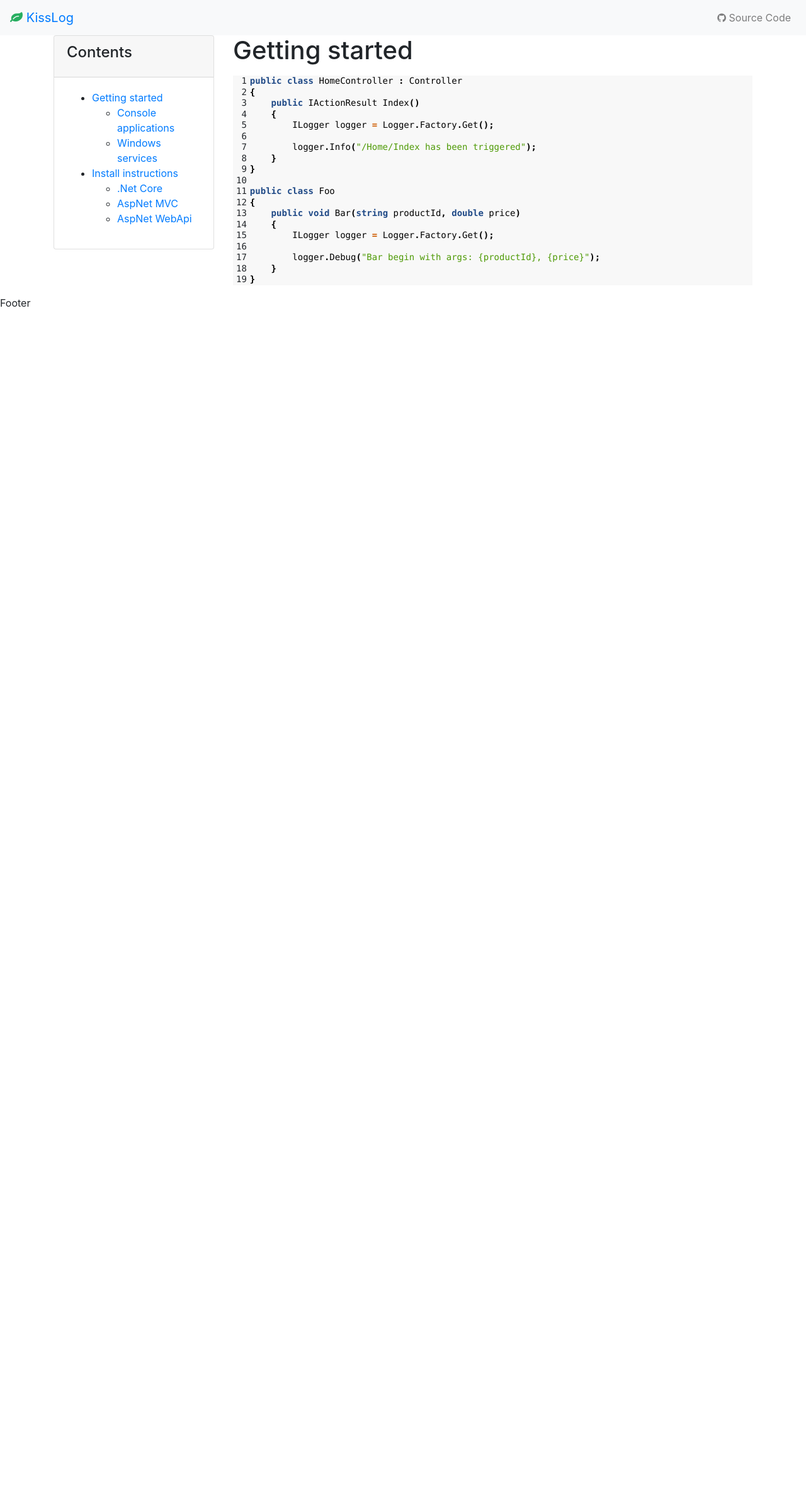
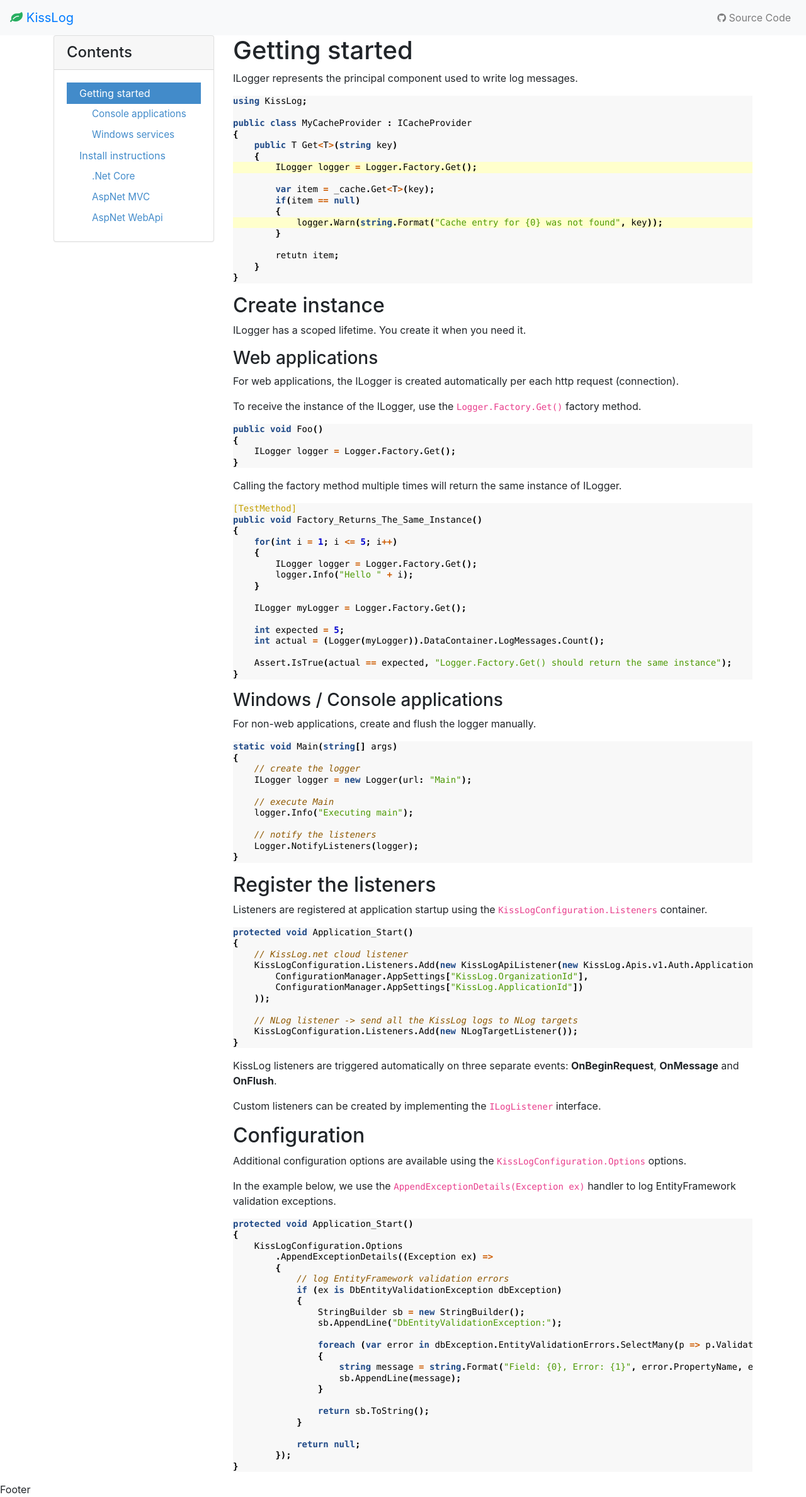
Before and after one commit to KissLog-net/KissLog.Documentation, a Sphinx documentation site: the page built from source/getting-started/index.rst, in a window 1280 px wide. Shown: the whole page at 63% size. Built offline with Sphinx 7.4.7, drawn with Linux system fonts in a browser that asks for light colours; nearby versions of some CDN libraries; library files that are not in the unit come from our copies; before the commit the page ends 900 px from its top, so only the background shows below that.

Commit message:
in progress

```diff
--- /dev/null
+++ b/source/_static/limitless.css
@@ -0,0 +1,11 @@
+.card {
+    margin-bottom:1.25rem;
+    box-shadow:0 1px 2px rgba(0,0,0,.05)
+}
+
+.card-title {
+  position:relative
+}
+.card-header .card-title {
+  margin-bottom:0
+}
--- /dev/null
+++ b/source/_static/styles.css
@@ -0,0 +1,47 @@
+#toctree ul {
+    margin-bottom: 0;
+    padding-left: 0;
+    list-style: none;
+}
+
+#toctree ul > li {
+    position: relative;
+    display: block;
+}
+
+
+/* All levels of nav */
+.bs-sidenav #toctree ul > li > a {
+    display: block;
+    color: #428bca;
+    padding: 5px 20px;
+}
+.bs-sidenav #toctree ul > li > a:hover,
+.bs-sidenav #toctree ul > li > a:focus {
+    text-decoration: none;
+    background-color: #e5e3e9;
+    border-right: 1px solid #dbd8e0;
+}
+.bs-sidenav #toctree ul > .active > a,
+.bs-sidenav #toctree ul > .active:hover > a,
+.bs-sidenav #toctree ul > .active:focus > a {
+  font-weight: bold;
+  color: #563d7c;
+  background-color: transparent;
+  border-right: 1px solid #563d7c;
+}
+
+.bs-sidenav #toctree li a.current,
+.bs-sidenav #toctree li a.current:hover,
+.bs-sidenav #toctree li a.current:focus {
+  color: #fff;
+  background-color: #428bca;
+  text-shadow: none;
+}
+
+.bs-sidenav #toctree ul ul > li > a {
+  padding-top:    5px;
+  padding-bottom: 5px;
+  padding-left: 40px;
+  font-size: 95%;
+}
--- a/source/_themes/bootstrap/layout.html
+++ b/source/_themes/bootstrap/layout.html
@@ -2,7 +2,9 @@
 
 {% set theme_css_files = [
     '_static/bootstrap/dist/css/bootstrap.min.css',
-	'_static/font-awesome/css/font-awesome.min.css'
+    '_static/font-awesome/css/font-awesome.min.css',
+    '_static/limitless.css',
+    '_static/styles.css'
   ]
 %}
 
--- a/source/getting-started/index.rst
+++ b/source/getting-started/index.rst
@@ -1,27 +1,142 @@
 Getting started
 ================
 
+ILogger represents the principal component used to write log messages.
+
 .. code-block:: c#
-    :linenos:
+    :emphasize-lines: 7,12
 
-    public class HomeController : Controller
+    using KissLog;
+
+    public class MyCacheProvider : ICacheProvider
     {
-        public IActionResult Index()
+        public T Get<T>(string key)
         {
             ILogger logger = Logger.Factory.Get();
 
-            logger.Info("/Home/Index has been triggered");
+            var item = _cache.Get<T>(key);
+            if(item == null)
+            {
+                logger.Warn(string.Format("Cache entry for {0} was not found", key));
+            }
+
+            retutn item;
         }
     }
 
-    public class Foo
+Create instance
+-------------------------
+
+ILogger has a scoped lifetime. You create it when you need it.
+
+Web applications
+~~~~~~~~~~~~~~~~~~~~~~~~~~~~~~~~
+
+For web applications, the ILogger is created automatically per each http request (connection).
+
+To receive the instance of the ILogger, use the ``Logger.Factory.Get()`` factory method.
+
+.. code-block:: c#
+
+    public void Foo()
     {
-        public void Bar(string productId, double price)
+        ILogger logger = Logger.Factory.Get();
+    }
+
+Calling the factory method multiple times will return the same instance of ILogger.
+
+.. code-block:: c#
+
+    [TestMethod]
+    public void Factory_Returns_The_Same_Instance()
+    {
+        for(int i = 1; i <= 5; i++)
         {
             ILogger logger = Logger.Factory.Get();
+            logger.Info("Hello " + i);
+        }
 
-            logger.Debug("Bar begin with args: {productId}, {price}");
-        }
+        ILogger myLogger = Logger.Factory.Get();
+
+        int expected = 5;
+        int actual = (Logger(myLogger)).DataContainer.LogMessages.Count();
+
+        Assert.IsTrue(actual == expected, "Logger.Factory.Get() should return the same instance");
+    }
+
+Windows / Console applications
+~~~~~~~~~~~~~~~~~~~~~~~~~~~~~~~~
+
+For non-web applications, create and flush the logger manually.
+
+.. code-block:: c#
+
+    static void Main(string[] args)
+    {
+        // create the logger
+        ILogger logger = new Logger(url: "Main");
+
+        // execute Main
+        logger.Info("Executing main");
+
+        // notify the listeners
+        Logger.NotifyListeners(logger);
+    }
+
+Register the listeners
+-------------------------
+
+Listeners are registered at application startup using the ``KissLogConfiguration.Listeners`` container.
+
+.. code-block:: c#
+
+    protected void Application_Start()
+    {
+        // KissLog.net cloud listener
+        KissLogConfiguration.Listeners.Add(new KissLogApiListener(new KissLog.Apis.v1.Auth.Application(
+            ConfigurationManager.AppSettings["KissLog.OrganizationId"],
+            ConfigurationManager.AppSettings["KissLog.ApplicationId"])
+        ));
+
+        // NLog listener -> send all the KissLog logs to NLog targets
+        KissLogConfiguration.Listeners.Add(new NLogTargetListener());
+    }
+
+KissLog listeners are triggered automatically on three separate events: **OnBeginRequest**, **OnMessage** and **OnFlush**.
+
+Custom listeners can be created by implementing the ``ILogListener`` interface.
+
+Configuration
+-------------------------
+
+Additional configuration options are available using the ``KissLogConfiguration.Options`` options.
+
+In the example below, we use the ``AppendExceptionDetails(Exception ex)`` handler to log EntityFramework validation exceptions.
+
+.. code-block:: c#
+
+    protected void Application_Start()
+    {
+        KissLogConfiguration.Options
+            .AppendExceptionDetails((Exception ex) =>
+            {
+                // log EntityFramework validation errors
+                if (ex is DbEntityValidationException dbException)
+                {
+                    StringBuilder sb = new StringBuilder();
+                    sb.AppendLine("DbEntityValidationException:");
+
+                    foreach (var error in dbException.EntityValidationErrors.SelectMany(p => p.ValidationErrors))
+                    {
+                        string message = string.Format("Field: {0}, Error: {1}", error.PropertyName, error.ErrorMessage);
+                        sb.AppendLine(message);
+                    }
+
+                    return sb.ToString();
+                }
+
+                return null;
+            });
     }
 
 .. toctree::
```
